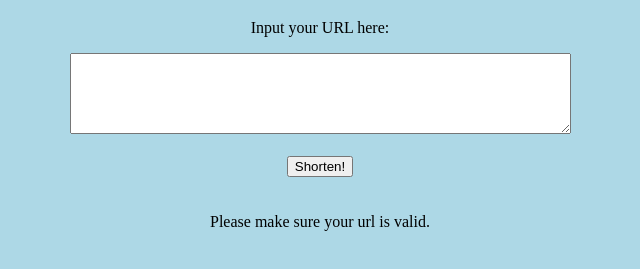
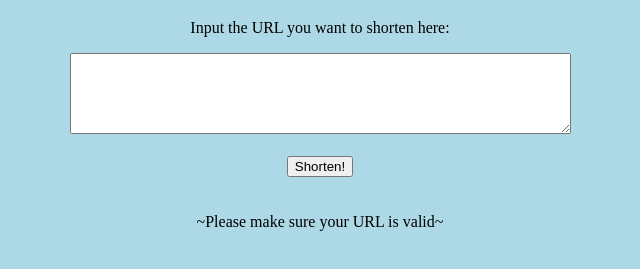
Before and after one commit to violin-lover/stars, a website: page public/index.html in a window 1280 px wide. Both pictures are taken after a click on the button "Shorten!". Shown: the part 61-330 px from the top of the page, without its empty margins (320-960 px from the left). Drawn offline with Linux system fonts and the light colour scheme.

Commit message:
changed some things on the main page

```diff
--- a/public/index.html
+++ b/public/index.html
@@ -21,7 +21,7 @@
 
   <body>
     <center><h1>Little URL Creator</h1></center>
-    <center><p>Input your URL here:</p></center>
+    <center><p>Input the URL you want to shorten here:</p></center>
     <center><textarea id="url" rows="5" cols="60"></textarea></center>
       <br>
     <center><button type="button" class="disBtn" onclick="shorten()">Shorten!</button></center>
--- a/public/script.js
+++ b/public/script.js
@@ -10,7 +10,7 @@ function is_url(url, result) {
     new URL(url);
     getLongURl();
   } catch (error) {
-    result.innerHTML = "Please make sure your url is valid.";
+    result.innerHTML = "~Please make sure your URL is valid~";
   }
 }
 
```
